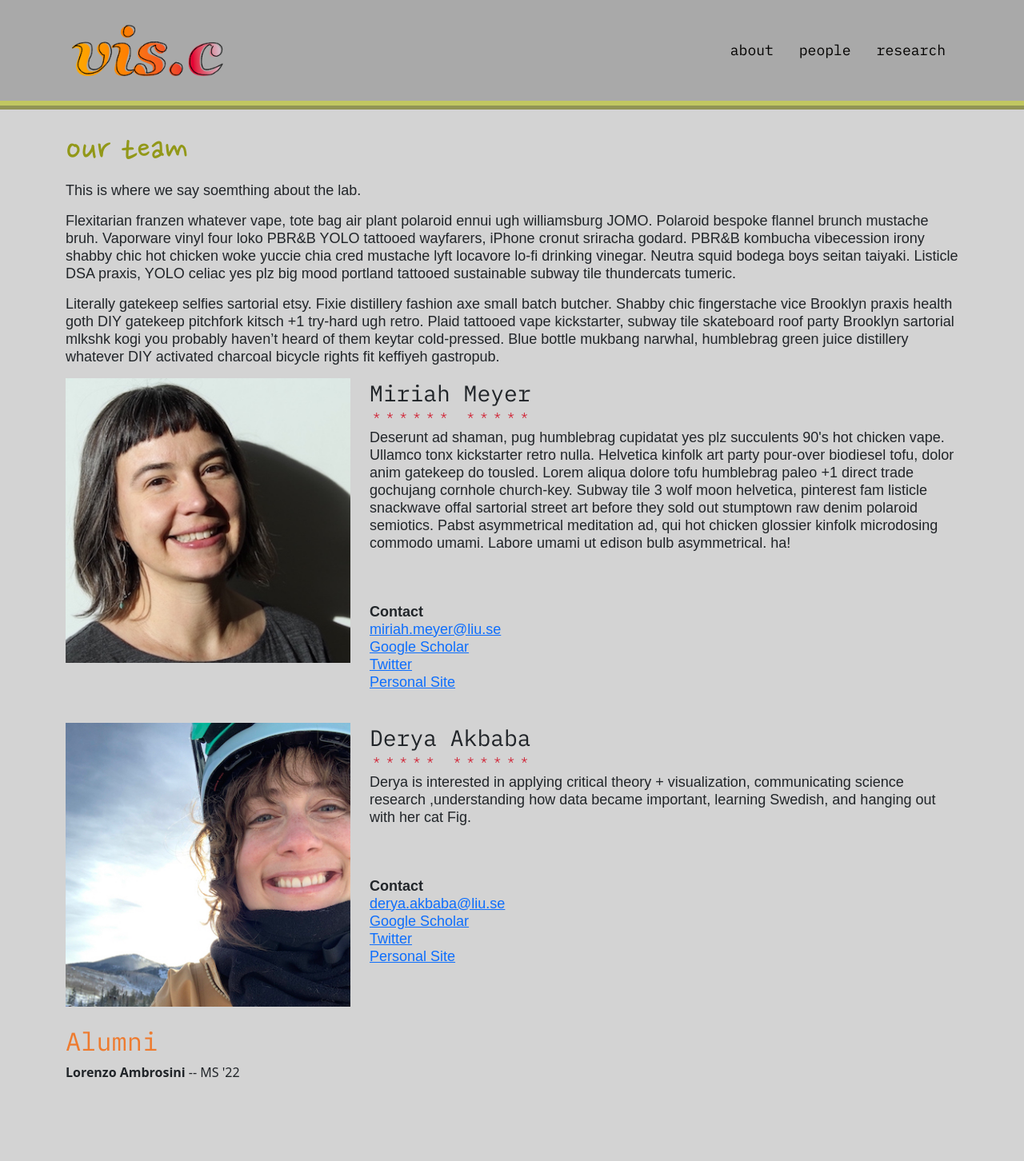
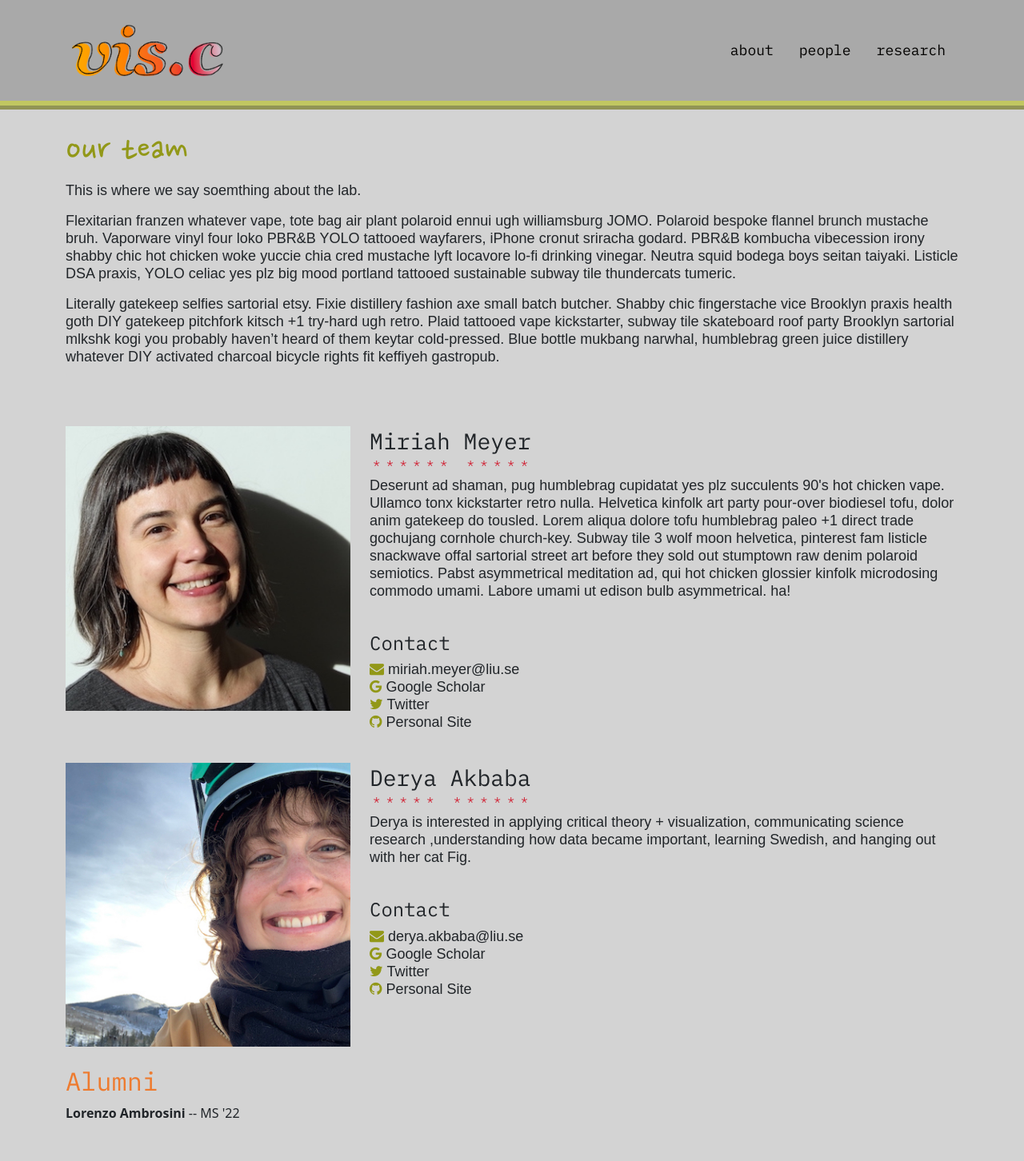
Before and after one commit to visidlab/visidlab.github.io, a Jekyll site: the page built from people.md, in a window 1280 px wide. Shown: the whole page at 80% size. Built offline with Jekyll 4.4.1, drawn with Linux system fonts in a browser that asks for light colours; some web fonts are replaced; before the commit the page ends 1401 px from its top, so only the background shows below that.

Commit message:
Update styling for team

```diff
--- a/_includes/person.html
+++ b/_includes/person.html
@@ -12,9 +12,10 @@
 
 
         {{ page.first_name }} {{ page.last_name }}<br>
-        {{ page.position}} <br>
+
+        <div class="right">
+            <h4>Contact</h4>
             <p>
-            <b>Contact</b> <br>
                 <a href="mailto:{{ person.email }}"><i class="fa fa-envelope"></i> {{ person.email }}</a> <br>
 
                 {% if person.gs %}
@@ -27,9 +28,10 @@
                 <a href="{{person.github}}"><i class="fa fa-github"></i> GitHub</a><br>
                 {% endif %}
                 {% if person.personal-site %}
-            <a href="{{person.personal-site}}"><i class="fa fa-github"></i> Personal Site</a><br>
+                <a href="{{person.personal-site}}"><i class="fa fa-github"></i> Personal Site</a>
                 {% endif %}
             </p>
         </div>
     </div>
+</div>
 <br>
--- a/_layouts/header.html
+++ b/_layouts/header.html
@@ -4,8 +4,12 @@
     <link rel="shortcut icon" type="image/png" href="/favicon.png">
 
     <title>{{ page.title }}</title>
+    <!-- Bootstrap -->
     <link href="https://cdn.jsdelivr.net/npm/bootstrap@5.2.3/dist/css/bootstrap.min.css" rel="stylesheet"
         integrity="sha384-rbsA2VBKQhggwzxH7pPCaAqO46MgnOM80zW1RWuH61DGLwZJEdK2Kadq2F9CUG65" crossorigin="anonymous">
+    <!-- Font Awesome -->
+    <link rel="stylesheet" href="https://cdnjs.cloudflare.com/ajax/libs/font-awesome/4.7.0/css/font-awesome.min.css" />
+    <!-- CSS -->
     <link rel="stylesheet" href="/css/styles.css">
 
 </head>
--- a/css/styles.css
+++ b/css/styles.css
@@ -36,6 +36,23 @@ a.nav-link {
   color: #030200;
 }
 
+/* GENERAL LINK STYLING */
+i {
+  color: var(--darkgreen);
+}
+
+p > a {
+  color: inherit;
+  text-decoration: none;
+}
+
+p > a:hover {
+  background-color: var(--yellow);
+}
+
+/* ~~~~~~~~~~~~~~~~~~~~~ */
+
+
 h1 {
     font-family: "Nanum Pen Script";
     color: var(--darkgreen);
@@ -50,6 +67,11 @@ h2 {
   }
 
   h3 {
+    font-family: "IBM Plex Mono", serif;
+    letter-spacing: 0;
+  }
+
+  h4 {
     font-family: "IBM Plex Mono", serif;
     letter-spacing: 0;
   }
--- a/people.md
+++ b/people.md
@@ -8,3 +8,6 @@ This is where we say soemthing about the lab.
 Flexitarian franzen whatever vape, tote bag air plant polaroid ennui ugh williamsburg JOMO. Polaroid bespoke flannel brunch mustache bruh. Vaporware vinyl four loko PBR&B YOLO tattooed wayfarers, iPhone cronut sriracha godard. PBR&B kombucha vibecession irony shabby chic hot chicken woke yuccie chia cred mustache lyft locavore lo-fi drinking vinegar. Neutra squid bodega boys seitan taiyaki. Listicle DSA praxis, YOLO celiac yes plz big mood portland tattooed sustainable subway tile thundercats tumeric.
 
 Literally gatekeep selfies sartorial etsy. Fixie distillery fashion axe small batch butcher. Shabby chic fingerstache vice Brooklyn praxis health goth DIY gatekeep pitchfork kitsch +1 try-hard ugh retro. Plaid tattooed vape kickstarter, subway tile skateboard roof party Brooklyn sartorial mlkshk kogi you probably haven't heard of them keytar cold-pressed. Blue bottle mukbang narwhal, humblebrag green juice distillery whatever DIY activated charcoal bicycle rights fit keffiyeh gastropub.
+
+<br>
+<br>
```
Lines whose indentation alone changed are shown as unchanged.
